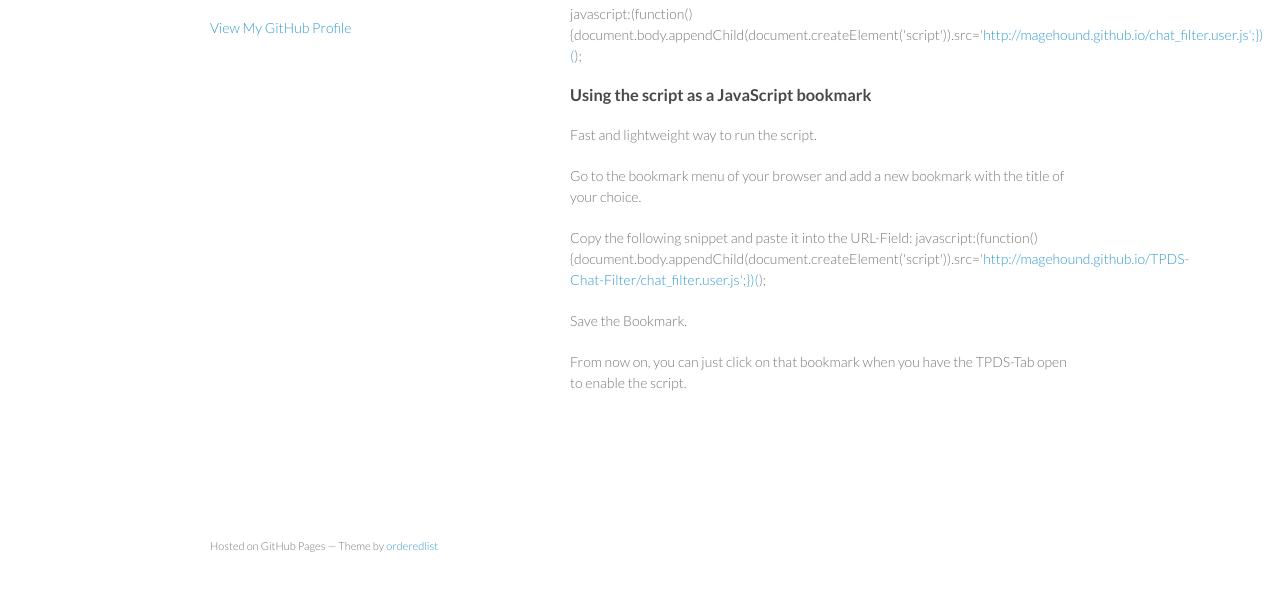
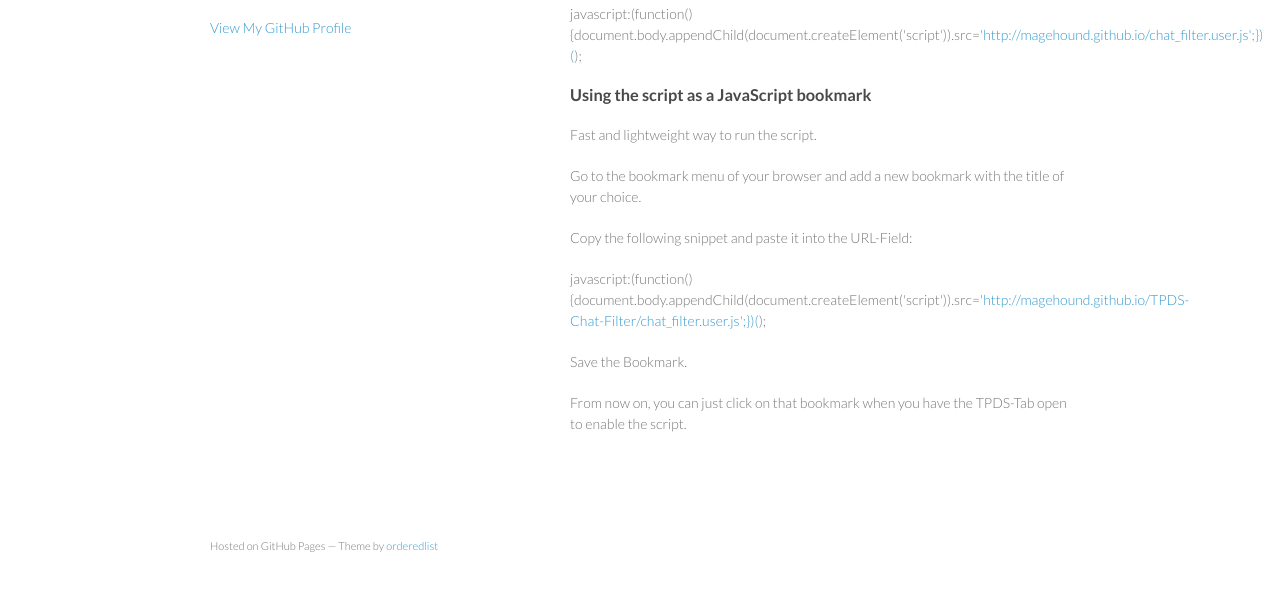
Before and after one commit to Magehound/Magehound.github.io, a plain HTML site: page index.html in a window 1280 px wide. Shown: the part 175-766 px from the top of the page. Drawn offline with Linux system fonts and the light colour scheme.

Commit message:
Replace master branch with page content via GitHub

```diff
--- a/index.html
+++ b/index.html
@@ -39,7 +39,9 @@
 
 <p>Go to the bookmark menu of your browser and add a new bookmark with the title of your choice.</p>
 
-<p>Copy the following snippet and paste it into the URL-Field: javascript:(function(){document.body.appendChild(document.createElement('script')).src='<a href="http://magehound.github.io/TPDS-Chat-Filter/chat_filter.user.js';%7D)(">http://magehound.github.io/TPDS-Chat-Filter/chat_filter.user.js';})(</a>);</p>
+<p>Copy the following snippet and paste it into the URL-Field: </p>
+
+<p>javascript:(function(){document.body.appendChild(document.createElement('script')).src='<a href="http://magehound.github.io/TPDS-Chat-Filter/chat_filter.user.js';%7D)(">http://magehound.github.io/TPDS-Chat-Filter/chat_filter.user.js';})(</a>);</p>
 
 <p>Save the Bookmark.</p>
 
--- a/params.json
+++ b/params.json
@@ -1 +1 @@
-{"name":"Magehound.GitHub.io","tagline":"TPDS Chat Filter - a chat filter to remove the chat commands in Twitch plays Dark Souls - twitch.tv/twitchplaysdark","body":"### Using the script in the console\r\n\r\nOpen the console for your browser (standard shortcut is control+shift+j)\r\n\r\nEnter the minimised command:\r\n\r\njavascript:(function(){document.body.appendChild(document.createElement('script')).src='http://magehound.github.io/chat_filter.user.js';})();\r\n\r\n\r\n\r\n### Using the script as a JavaScript bookmark\r\n\r\nFast and lightweight way to run the script.\r\n\r\nGo to the bookmark menu of your browser and add a new bookmark with the title of your choice.\r\n\r\nCopy the following snippet and paste it into the URL-Field: javascript:(function(){document.body.appendChild(document.createElement('script')).src='http://magehound.github.io/TPDS-Chat-Filter/chat_filter.user.js';})();\r\n\r\nSave the Bookmark.\r\n\r\nFrom now on, you can just click on that bookmark when you have the TPDS-Tab open to enable the script.","google":"","note":"Don't delete this file! It's used internally to help with page regeneration."}
+{"name":"Magehound.GitHub.io","tagline":"TPDS Chat Filter - a chat filter to remove the chat commands in Twitch plays Dark Souls - twitch.tv/twitchplaysdark","body":"### Using the script in the console\r\n\r\nOpen the console for your browser (standard shortcut is control+shift+j)\r\n\r\nEnter the minimised command:\r\n\r\njavascript:(function(){document.body.appendChild(document.createElement('script')).src='http://magehound.github.io/chat_filter.user.js';})();\r\n\r\n\r\n\r\n### Using the script as a JavaScript bookmark\r\n\r\nFast and lightweight way to run the script.\r\n\r\nGo to the bookmark menu of your browser and add a new bookmark with the title of your choice.\r\n\r\nCopy the following snippet and paste it into the URL-Field: \r\n\r\njavascript:(function(){document.body.appendChild(document.createElement('script')).src='http://magehound.github.io/TPDS-Chat-Filter/chat_filter.user.js';})();\r\n\r\nSave the Bookmark.\r\n\r\nFrom now on, you can just click on that bookmark when you have the TPDS-Tab open to enable the script.","google":"","note":"Don't delete this file! It's used internally to help with page regeneration."}
```
